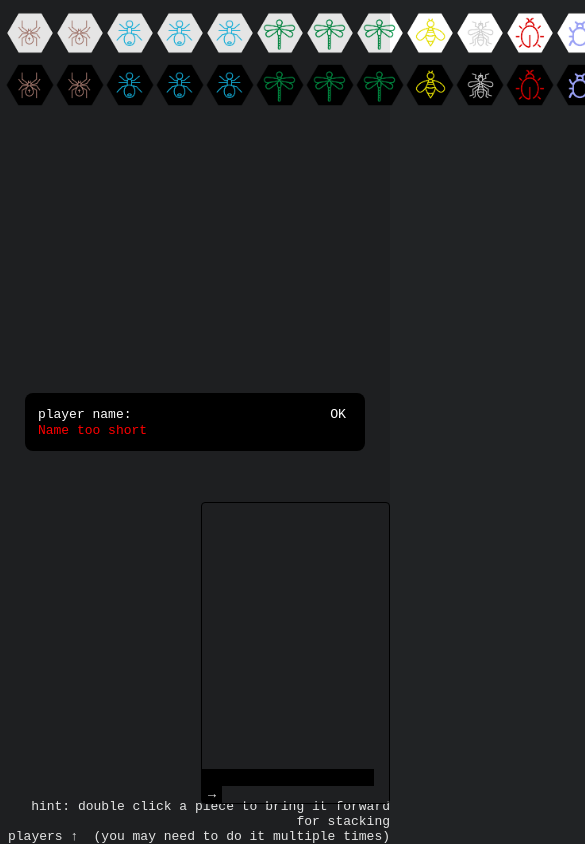
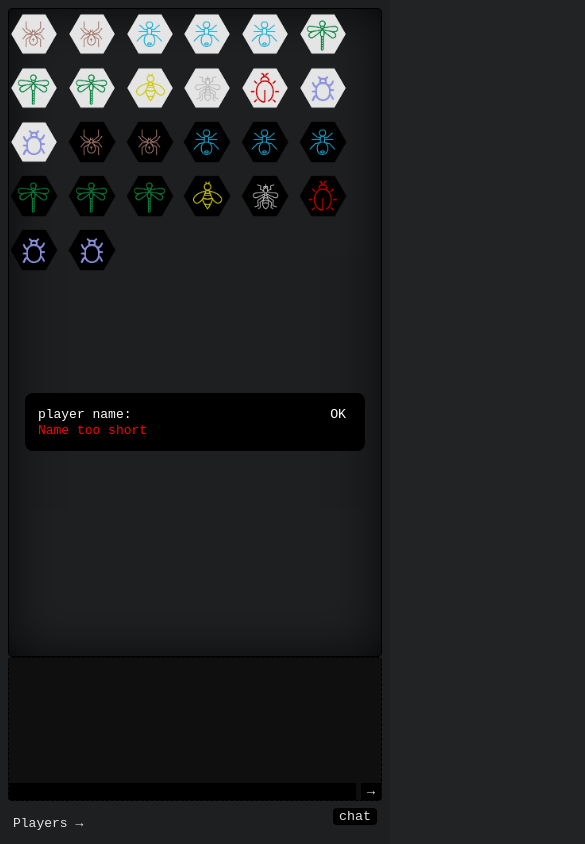
Before and after one commit to lawsonlewis1/hive, a website: page public/static/template/index.html in a window 390 px wide. Both pictures are taken after a click on the button "OK". Shown: the top 844 px of the page, 585 px wide, since content can reach past the window. Drawn offline with nearby package versions, Linux system fonts and the light colour scheme; no server answers.

Commit message:
style changes

```diff
--- a/index.js
+++ b/index.js
@@ -7,6 +7,7 @@ const io = new Server(server);
 const sqlite3 = require('sqlite3');
 
 app.use(express.static(__dirname + '/public/static'));
+app.use('/interactjs', express.static(__dirname + '/node_modules/interactjs/dist/'))
 
 app.get('/', (req, res) => {
 	res.sendFile(__dirname + '/public/static/template/index.html');
--- a/package.json
+++ b/package.json
@@ -4,6 +4,7 @@
   "description": "simple rendition of the hive boardgame",
   "dependencies": {
     "express": "^4.18.2",
+    "interactjs": "^1.10.19",
     "socket.io": "^4.7.2",
     "sqlite3": "^5.1.6"
   }
--- a/public/static/css/style.css
+++ b/public/static/css/style.css
@@ -7,10 +7,6 @@
     border: 1px solid black;
     width: 187px;
     border-radius: 4px;
-}
-#chat {
-    overflow: auto;
-    height: 280px;
 }
 .chatName {
     font-size: 10px;
@@ -32,7 +28,6 @@
     border: 1px solid cornflowerblue;
     margin-left: auto;
 }
-#chatinput {position: absolute;bottom: 0;left: 0;}
 * {
     color: white;
     font-family: monospace;
@@ -41,16 +36,64 @@
 body {
     background-color: #212325;
 }
+.container {
+	display: flex;
+	flex-wrap: nowrap;
+	flex-direction: row;
+	height: 94vh;
+}
+.container2 {
+	display: flex;
+	flex-wrap: nowrap;
+	justify-content: space-between;
+	padding: 5px;
+	height: 20px;
+	align-items: center;
+}
+.board {
+    border: 1px solid black;
+    border-radius: 4px;
+    box-shadow: inset black 0px 0px 60px -12px;
+    flex-shrink: 1;
+}
+.chatbox {
+    position: relative;
+    border: 1px dashed black;
+    border-radius: 4px;
+    background: #111;
+    min-width: 250px;
+}
+#messagelist {
+	overflow: auto;
+}
+#chatinput {
+    position: absolute;
+    bottom: 0;
+    width: 100%;
+    display: flex;
+    justify-content: space-between;
+}
+#msgtxt {
+    width: -webkit-fill-available;
+    margin-right: 5px;
+}
+.players {
+}
+#playerlist {
+	display: inline-block;
+}
+.tglmsg {border-radius: 4px;cursor: pointer;}
 
-img {
+.piece {
     border-radius: 4px;
-    position: absolute;
     width: 50px;
     cursor: grab;
     z-index: -1;
+    touch-action: none;
+    user-select: none;
 }
 
-img:active {
+.piece:active {
     cursor: grabbing;
 }
 
@@ -88,3 +131,15 @@ dialog {
 label {
     padding-right: 5px;
 }
+@media screen and (max-width: 600px) {
+	.container {
+		flex-wrap: wrap;
+		flex-direction: column;
+	}
+	.chatbox {
+		height: 18%;
+	}
+	.board {
+	flex-grow: 1;
+	}
+}
--- a/public/static/template/index.html
+++ b/public/static/template/index.html
@@ -16,50 +16,71 @@
 		<br>
 		<span id="name-errors"></span>
 	</dialog>
-	<img id="w-spider-1" class='white-piece' src="/img/w-spider.png" alt="white spider" draggable="true">
-	<img id="w-spider-2" class='white-piece' src="/img/w-spider.png" alt="white spider" draggable="true">
-	<img id="w-ant-1" class='white-piece' src="/img/w-ant.png" alt="white ant" draggable="true">
-	<img id="w-ant-2" class='white-piece' src="/img/w-ant.png" alt="white ant" draggable="true">
-	<img id="w-ant-3" class='white-piece' src="/img/w-ant.png" alt="white ant" draggable="true">
-	<img id="w-hopper-1" class='white-piece' src="/img/w-hopper.png" alt="white grass hopper" draggable="true">
-	<img id="w-hopper-2" class='white-piece' src="/img/w-hopper.png" alt="white grass hopper" draggable="true">
-	<img id="w-hopper-3" class='white-piece' src="/img/w-hopper.png" alt="white grass hopper" draggable="true">
-	<img id="w-bee" class='white-piece' src="/img/w-bee.png" alt="white bee" draggable="true">
-	<img id="w-mosquito" class='white-piece' src="/img/w-mosquito.png" alt="white mosquito" draggable="true">
-	<img id="w-ladybug" class='white-piece' src="/img/w-ladybug.png" alt="white ladybug" draggable="true">
-	<img id="w-beetle-1" class='white-piece' src="/img/w-beetle.png" alt="white beetle" draggable="true">
-	<img id="w-beetle-2" class='white-piece' src="/img/w-beetle.png" alt="white beetle" draggable="true">
-	<img id="b-spider-1" class='black-piece' src="/img/b-spider.png" alt="black spider" draggable="true">
-	<img id="b-spider-2" class='black-piece' src="/img/b-spider.png" alt="black spider" draggable="true">
-	<img id="b-ant-1" class='black-piece' src="/img/b-ant.png" alt="black ant" draggable="true">
-	<img id="b-ant-2" class='black-piece' src="/img/b-ant.png" alt="black ant" draggable="true">
-	<img id="b-ant-3" class='black-piece' src="/img/b-ant.png" alt="black ant" draggable="true">
-	<img id="b-hopper-1" class='black-piece' src="/img/b-hopper.png" alt="black grass hopper" draggable="true">
-	<img id="b-hopper-2" class='black-piece' src="/img/b-hopper.png" alt="black grass hopper" draggable="true">
-	<img id="b-hopper-3" class='black-piece' src="/img/b-hopper.png" alt="black grass hopper" draggable="true">
-	<img id="b-bee" class='black-piece' src="/img/b-bee.png" alt="black bee" draggable="true">
-	<img id="b-mosquito" class='black-piece' src="/img/b-mosquito.png" alt="black mosquito" draggable="true">
-	<img id="b-ladybug" class='black-piece' src="/img/b-ladybug.png" alt="black ladybug" draggable="true">
-	<img id="b-beetle-1" class='black-piece' src="/img/b-beetle.png" alt="black beetle" draggable="true">
-	<img id="b-beetle-2" class='black-piece' src="/img/b-beetle.png" alt="black beetle" draggable="true">
-	<div id="playerbar">
-		<span>players &uarr;</span>
-		<ul id="players"></ul>
-	</div>
-	<div class="hints"><span>hint: double click a piece to bring it forward for stacking<br>(you may need to do it
-			multiple times)</span>
-	</div>
-	<div id="wrapper">
-		<div id="chatbox">
-			<div id="chat"></div>
+	<div class="container">
+		<div class="board">
+			<img id="w-spider-1" class='white piece draggable' src="/img/w-spider.png" alt="white spider"
+				draggable="true">
+			<img id="w-spider-2" class='white piece draggable' src="/img/w-spider.png" alt="white spider"
+				draggable="true">
+			<img id="w-ant-1" class='white piece draggable' src="/img/w-ant.png" alt="white ant" draggable="true">
+			<img id="w-ant-2" class='white piece draggable' src="/img/w-ant.png" alt="white ant" draggable="true">
+			<img id="w-ant-3" class='white piece draggable' src="/img/w-ant.png" alt="white ant" draggable="true">
+			<img id="w-hopper-1" class='white piece draggable' src="/img/w-hopper.png" alt="white grass hopper"
+				draggable="true">
+			<img id="w-hopper-2" class='white piece draggable' src="/img/w-hopper.png" alt="white grass hopper"
+				draggable="true">
+			<img id="w-hopper-3" class='white piece draggable' src="/img/w-hopper.png" alt="white grass hopper"
+				draggable="true">
+			<img id="w-bee" class='white piece draggable' src="/img/w-bee.png" alt="white bee" draggable="true">
+			<img id="w-mosquito" class='white piece draggable' src="/img/w-mosquito.png" alt="white mosquito"
+				draggable="true">
+			<img id="w-ladybug" class='white piece draggable' src="/img/w-ladybug.png" alt="white ladybug"
+				draggable="true">
+			<img id="w-beetle-1" class='white piece draggable' src="/img/w-beetle.png" alt="white beetle"
+				draggable="true">
+			<img id="w-beetle-2" class='white piece draggable' src="/img/w-beetle.png" alt="white beetle"
+				draggable="true">
+			<img id="b-spider-1" class='black piece draggable' src="/img/b-spider.png" alt="black spider"
+				draggable="true">
+			<img id="b-spider-2" class='black piece draggable' src="/img/b-spider.png" alt="black spider"
+				draggable="true">
+			<img id="b-ant-1" class='black piece draggable' src="/img/b-ant.png" alt="black ant" draggable="true">
+			<img id="b-ant-2" class='black piece draggable' src="/img/b-ant.png" alt="black ant" draggable="true">
+			<img id="b-ant-3" class='black piece draggable' src="/img/b-ant.png" alt="black ant" draggable="true">
+			<img id="b-hopper-1" class='black piece draggable' src="/img/b-hopper.png" alt="black grass hopper"
+				draggable="true">
+			<img id="b-hopper-2" class='black piece draggable' src="/img/b-hopper.png" alt="black grass hopper"
+				draggable="true">
+			<img id="b-hopper-3" class='black piece draggable' src="/img/b-hopper.png" alt="black grass hopper"
+				draggable="true">
+			<img id="b-bee" class='black piece draggable' src="/img/b-bee.png" alt="black bee" draggable="true">
+			<img id="b-mosquito" class='black piece draggable' src="/img/b-mosquito.png" alt="black mosquito"
+				draggable="true">
+			<img id="b-ladybug" class='black piece draggable' src="/img/b-ladybug.png" alt="black ladybug"
+				draggable="true">
+			<img id="b-beetle-1" class='black piece draggable' src="/img/b-beetle.png" alt="black beetle"
+				draggable="true">
+			<img id="b-beetle-2" class='black piece draggable' src="/img/b-beetle.png" alt="black beetle"
+				draggable="true">
+		</div>
+		<div class="chatbox">
+			<div id="messagelist"></div>
 			<div id="chatinput">
-				<input type="text" id="chatmsg">
+				<input type="text" id="msgtxt">
 				<button id="msgbtn" onclick="sendMsg()">&rarr;</button>
 			</div>
 		</div>
 	</div>
+	<div class="container2">
+		<div class="players">
+			<span>Players &rarr;</span>
+			<ul id="playerlist"></ul>
+		</div>
+		<button class='tglmsg' onclick='toggleChat()'>chat</button>
+	</div>
 </body>
 <script src="/socket.io/socket.io.js"></script>
+<script src="/interactjs/interact.js"></script>
 <script>
 	const socket = io();
 	socket.on('playerIn', (player) => {
@@ -84,22 +105,22 @@
 		piece.style.zIndex = data['zIndex'];
 	})
 	socket.on('msg', (data) => {
-		const chat = document.getElementById('chat');
+		const msglist = document.getElementById('messagelist');
 		const msg = document.createElement('div');
 		msg.innerText = data['msg'];
-		const name = document.createElement('span');
-		name.innerText = data['name'];
-		name.classList.add('chatName');
+		const user = document.createElement('span');
+		user.innerText = data['name'];
+		user.classList.add('chatName');
 		msg.classList.add('msg');
-		chat.append(msg);
-		chat.append(name);
+		msglist.append(msg);
+		msglist.append(user);
 	})
 	document.getElementById('namedialog').showModal();
 	const setPlayerName = function (name) {
 		if (name.length > 3) {
 			socket.emit('playerIn', ({name: name, id: socket.id}))
 			document.getElementById('namedialog').close();
-			const ul = document.getElementById('players');
+			const ul = document.getElementById('playerlist');
 			const li = document.createElement('li');
 			li.id = socket.id;
 			li.innerText = name;
@@ -114,71 +135,57 @@
 		event.currentTarget.style.zIndex += 1;
 		socket.emit('stack', {id: event.currentTarget.id, zIndex: event.currentTarget.style.zIndex});
 	}
-	w_pieces = document.getElementsByClassName('white-piece');
-	for (i = 0; i < w_pieces.length; i++) {
-		dragElement(w_pieces.item(i));
-		w_pieces.item(i).style.left = w_pieces.item(i).width * i + 5 + 'px';
-		w_pieces.item(i).addEventListener('dblclick', stackPiece)
-	}
-	b_pieces = document.getElementsByClassName('black-piece');
-	for (i = 0; i < b_pieces.length; i++) {
-		dragElement(b_pieces.item(i));
-		b_pieces.item(i).style.left = b_pieces.item(i).width * i + 5 + 'px';
-		b_pieces.item(i).style.top = b_pieces.item(i).height + 60 + 'px';
-		b_pieces.item(i).addEventListener('dblclick', stackPiece)
+	let pieces = document.getElementsByClassName('piece');
+	for (i = 0; i < pieces.length; i++) {
+		pieces.item(i).addEventListener('dblclick', stackPiece)
 	}
 
-
-	function dragElement(elmnt) {
-		let pos1 = 0, pos2 = 0, pos3 = 0, pos4 = 0;
-		elmnt.onmousedown = dragMouseDown;
-
-		function dragMouseDown(e) {
-			e = e || window.event;
-			e.preventDefault();
-			// get the mouse cursor position at startup:
-			pos3 = e.clientX;
-			pos4 = e.clientY;
-			document.onmouseup = closeDragElement;
-			// call a function whenever the cursor moves:
-			document.onmousemove = elementDrag;
-		}
-
-		function elementDrag(e) {
-			e = e || window.event;
-			e.preventDefault();
-			// calculate the new cursor position:
-			pos1 = pos3 - e.clientX;
-			pos2 = pos4 - e.clientY;
-			pos3 = e.clientX;
-			pos4 = e.clientY;
-			// set the element's new position:
-			elmnt.style.top = (elmnt.offsetTop - pos2) + "px";
-			elmnt.style.left = (elmnt.offsetLeft - pos1) + "px";
-			socket.emit('move', {id: elmnt.id, top: elmnt.style.top, left: elmnt.style.left});
-		}
-
-		function closeDragElement(e) {
-			// stop moving when mouse button is released:
-			document.onmouseup = null;
-			document.onmousemove = null;
-
-			// store the pieces new location
-			socket.emit('new_pos', {id: e.target.id, top: e.target.style.top, left: e.target.style.left});
-		}
-	}
 	const sendMsg = function () {
-		const txt = document.getElementById("chatmsg");
-		const chat = document.getElementById("chat");
+		const txt = document.getElementById("msgtxt");
+		const msglist = document.getElementById("messagelist");
 		const msg = document.createElement('div');
 		msg.innerText = txt.value;
 		msg.classList.add('my-msg');
-		chat.append(msg);
+		msglist.append(msg);
 		socket.emit('msg', {id: socket.id, msg: txt.value})
 		txt.value = '';
 		txt.focus();
 
 	}
+	const toggleChat = function () {
+		chat = document.querySelector('.chatbox');
+		board = document.querySelector('.board');
+		if (chat.style.display === 'none') {
+			chat.style.display = 'inline';
+		} else {
+			chat.style.display = 'none';
+		}
+	}
+
+
+	const position = {x: 0, y: 0}
+	interact('.draggable').draggable({
+		inertia: true,
+		autoscroll: true,
+		modifiers: [
+			interact.modifiers.restrictRect({
+				restriction: 'parent',
+				endOnly: true
+			})
+		],
+		listeners: {
+			start(event) {
+				console.log(event.type, event.target)
+			},
+			move(event) {
+				position.x += event.dx
+				position.y += event.dy
+
+				event.target.style.transform =
+					`translate(${position.x}px, ${position.y}px)`
+			},
+		}
+	})
 </script>
 
 </html>
```
Also changed, not shown: 1 other file.
